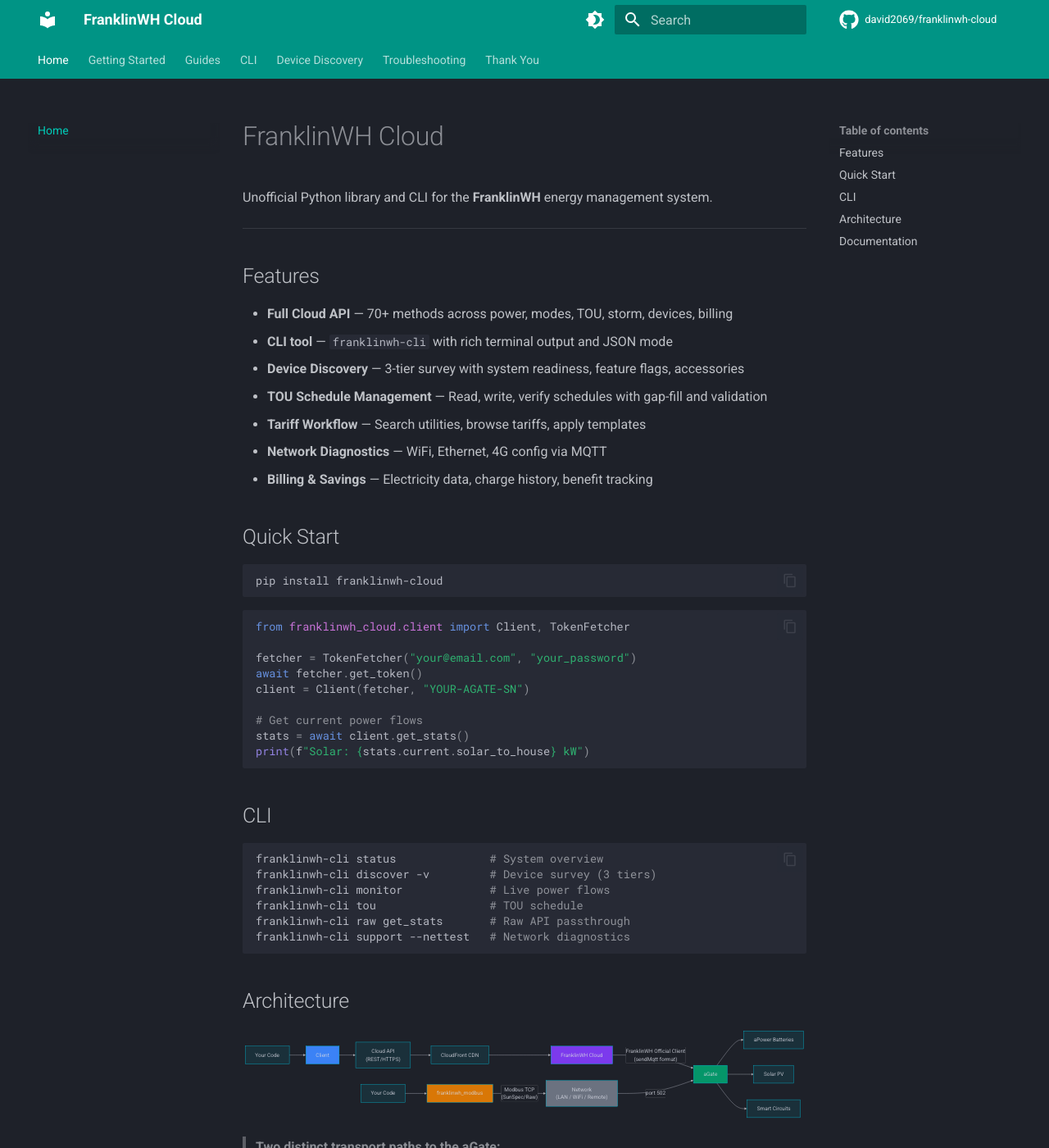
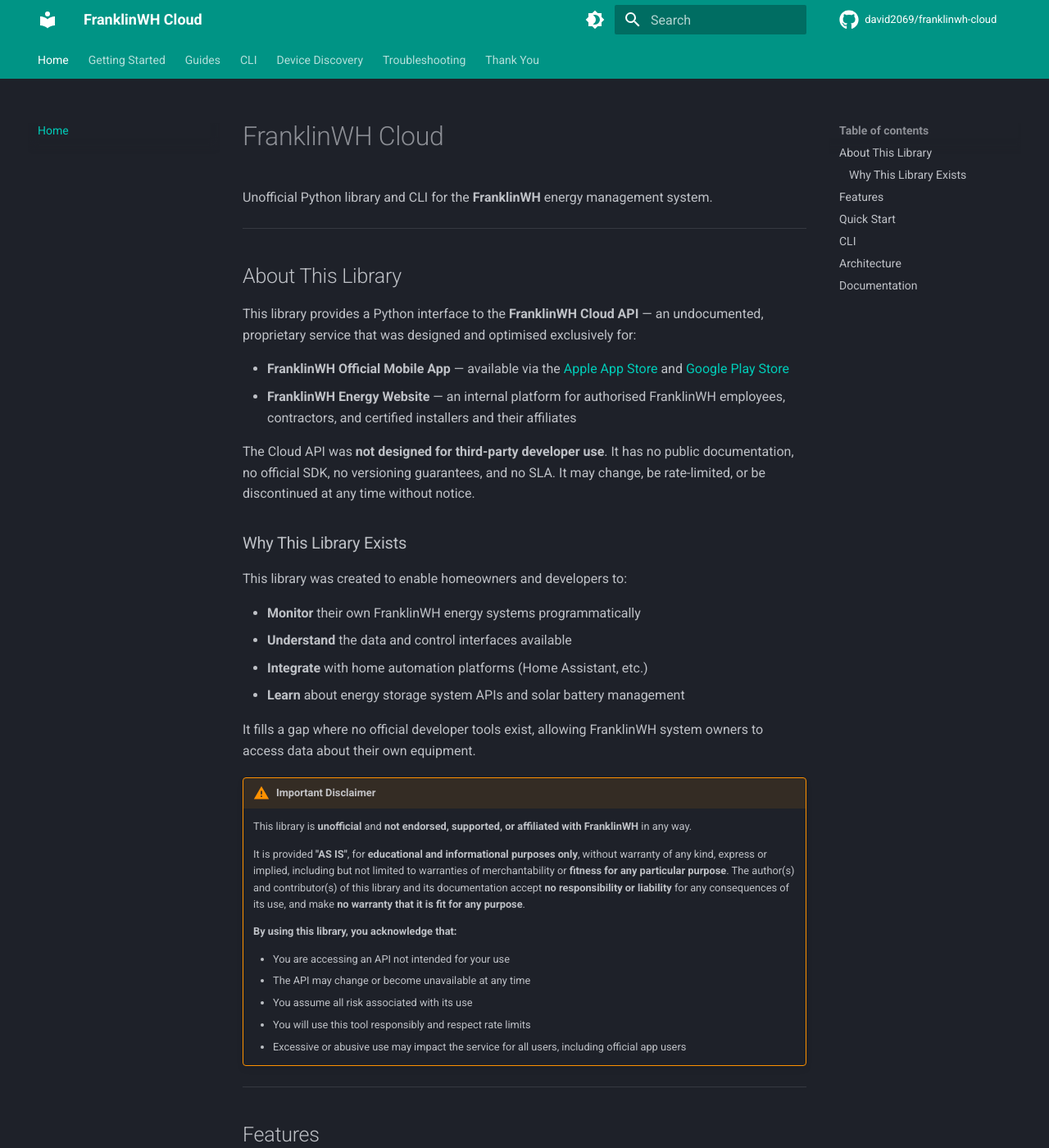
Before and after one commit to david2069/franklinwh-cloud, an MkDocs documentation site: the page built from docs/index.md, in a window 1280 px wide and 1400 px high. Shown: the whole window at 82% size. Built offline with MkDocs 1.6.1 and Material for MkDocs 9.7.7, drawn with Linux system fonts in a browser that asks for light colours; comment, search, counter and statistics services are not loaded; some of the changed text lies outside the part shown.

Commit message:
docs: add About & Disclaimer — unofficial, AS-IS, no fitness warranty
- docs/index.md: Full 'About This Library' section explaining why the
  Cloud API exists (mobile app + installer portal), why this library
  exists (monitoring, learning, integration), and comprehensive
  disclaimer (no warranty of fitness for any purpose)
- README.md: Compact disclaimer block linking to full docs version
- Added Troubleshooting link to docs navigation table

```diff
--- a/docs/index.md
+++ b/docs/index.md
@@ -1,6 +1,41 @@
 # FranklinWH Cloud
 
 Unofficial Python library and CLI for the **FranklinWH** energy management system.
+
+---
+
+## About This Library
+
+This library provides a Python interface to the **FranklinWH Cloud API** — an undocumented, proprietary service that was designed and optimised exclusively for:
+
+- **FranklinWH Official Mobile App** — available via the [Apple App Store](https://apps.apple.com/app/franklinwh/id1581685498) and [Google Play Store](https://play.google.com/store/apps/details?id=com.franklinwh.app)
+- **FranklinWH Energy Website** — an internal platform for authorised FranklinWH employees, contractors, and certified installers and their affiliates
+
+The Cloud API was **not designed for third-party developer use**. It has no public documentation, no official SDK, no versioning guarantees, and no SLA. It may change, be rate-limited, or be discontinued at any time without notice.
+
+### Why This Library Exists
+
+This library was created to enable homeowners and developers to:
+
+- **Monitor** their own FranklinWH energy systems programmatically
+- **Understand** the data and control interfaces available
+- **Integrate** with home automation platforms (Home Assistant, etc.)
+- **Learn** about energy storage system APIs and solar battery management
+
+It fills a gap where no official developer tools exist, allowing FranklinWH system owners to access data about their own equipment.
+
+!!! warning "Important Disclaimer"
+    This library is **unofficial** and **not endorsed, supported, or affiliated with FranklinWH** in any way.
+
+    It is provided **"AS IS"**, for **educational and informational purposes only**, without warranty of any kind, express or implied, including but not limited to warranties of merchantability or **fitness for any particular purpose**. The author(s) and contributor(s) of this library and its documentation accept **no responsibility or liability** for any consequences of its use, and make **no warranty that it is fit for any purpose**.
+
+    **By using this library, you acknowledge that:**
+
+    - You are accessing an API not intended for your use
+    - The API may change or become unavailable at any time
+    - You assume all risk associated with its use
+    - You will use this tool responsibly and respect rate limits
+    - Excessive or abusive use may impact the service for all users, including official app users
 
 ---
 
```
Also changed, not shown: other parts of docs/index.md (+1 -0 lines), README.md (+2 -0 lines).
